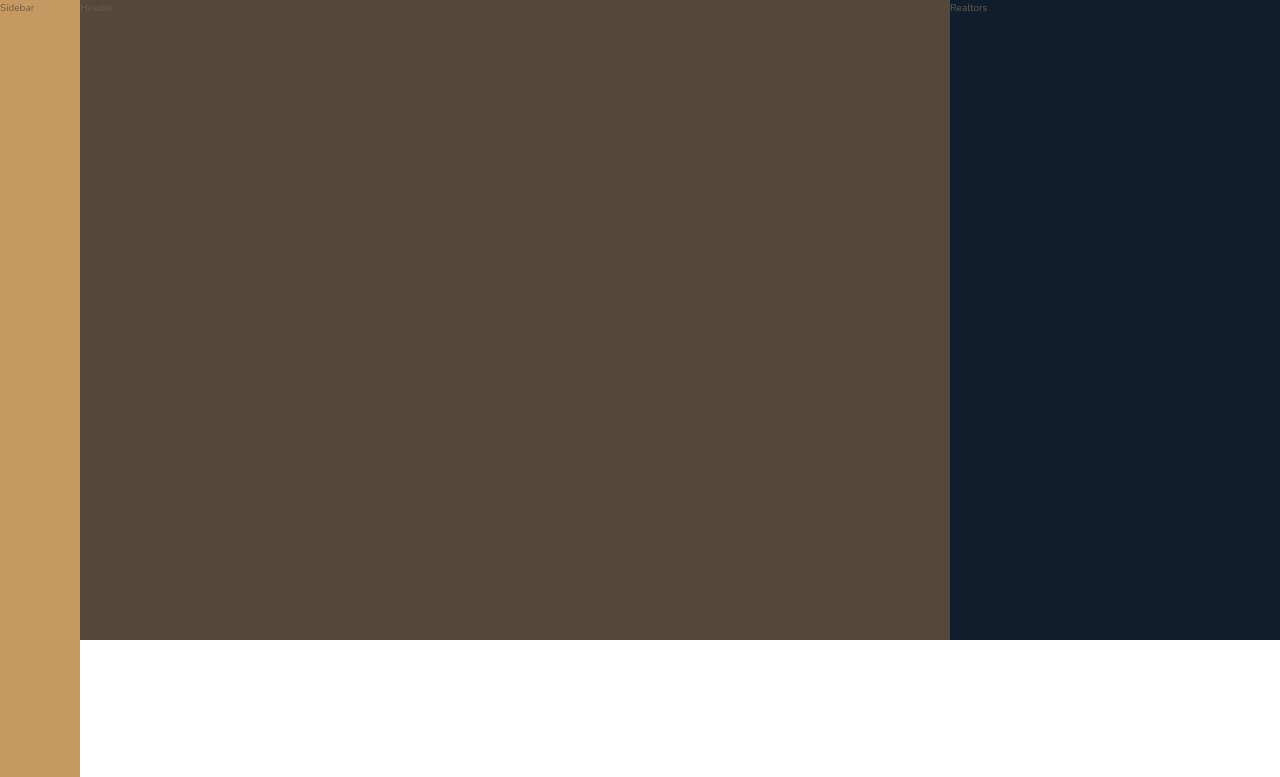
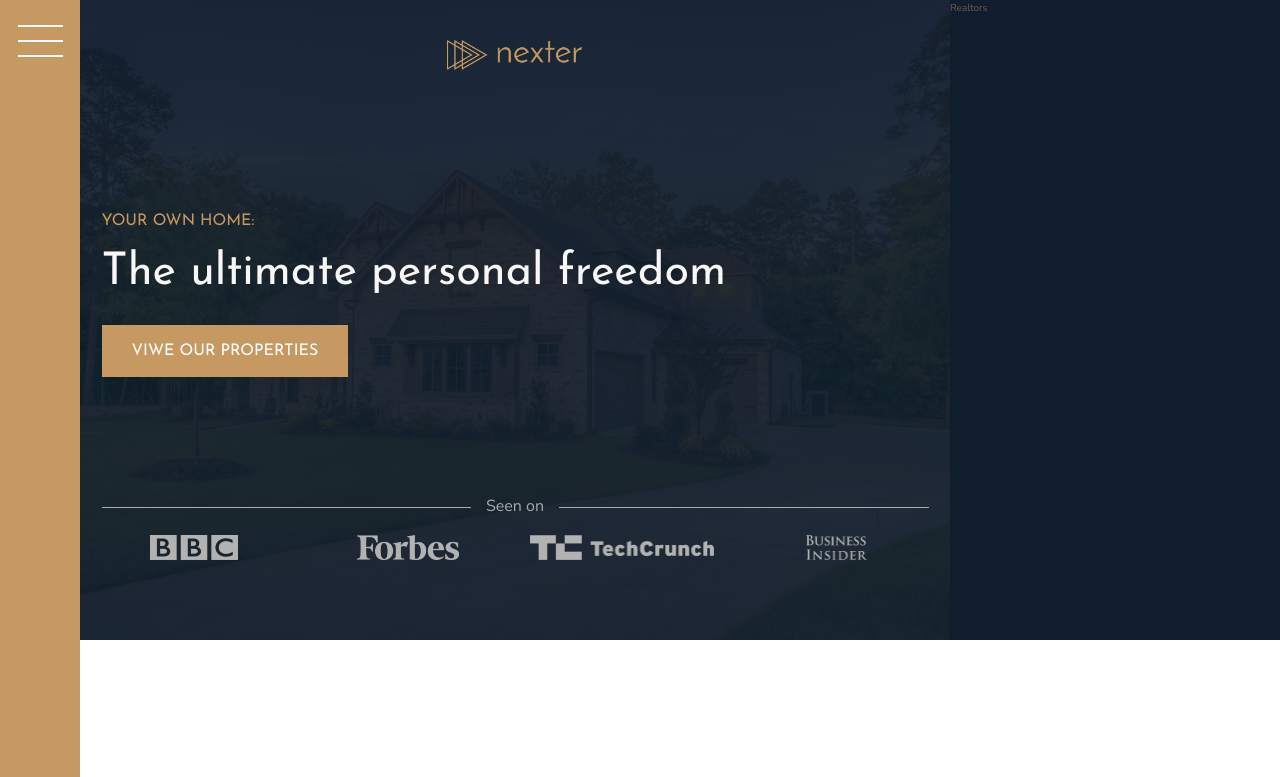
Before and after one commit to boston-terrier-kirin/css, a website: page 16_nexter/index.html in a window 1280 px wide. Shown: the top 777 px of the page. Drawn offline with nearby package versions, Linux system fonts and the light colour scheme.

Commit message:
16_nexter

```diff
--- a/16_nexter/index.html
+++ b/16_nexter/index.html
@@ -15,9 +15,24 @@
     <title>nexter &mdash; your home, your freedom</title>
   </head>
   <body class="container">
-    <div class="sidebar">Sidebar</div>
+    <div class="sidebar">
+      <button class="nav-btn"></button>
+    </div>
 
-    <header class="header">Header</header>
+    <header class="header">
+      <img src="img/logo.png" alt="logo" class="header__logo" />
+      <h3 class="heading-3">Your own home:</h3>
+      <h1 class="heading-1">The ultimate personal freedom</h1>
+      <button class="btn header__btn">Viwe our properties</button>
+
+      <div class="header__seenon-text">Seen on</div>
+      <div class="header__seenon-logos">
+        <img src="img/logo-bbc.png" alt="seen on" />
+        <img src="img/logo-forbes.png" alt="seen on" />
+        <img src="img/logo-techcrunch.png" alt="seen on" />
+        <img src="img/logo-bi.png" alt="seen on" />
+      </div>
+    </header>
 
     <div class="realtors">Realtors</div>
 
--- a/16_nexter/sass/_header.scss
+++ b/16_nexter/sass/_header.scss
@@ -1,5 +1,59 @@
 .header {
   background-color: $color-grey-dark-1;
+  grid-column: full-start / col-end 6;
+  background-image: linear-gradient(
+      rgba($color-secondary, 0.93),
+      rgba($color-secondary, 0.93)
+    ),
+    url(../img/hero.jpeg);
+  background-size: cover;
+  background-position: center;
+  padding: 8rem;
+  padding-top: 4rem;
 
-  grid-column: full-start / col-end 6;
+  display: grid;
+  grid-template-rows: 1fr min-content 6rem 1fr;
+  grid-template-columns: max-content;
+  justify-content: center;
+  row-gap: 1.5rem;
+
+  &__logo {
+    height: 3rem;
+    justify-self: center;
+  }
+
+  &__btn {
+    align-self: start;
+    justify-self: start;
+  }
+
+  &__seenon-text {
+    display: grid;
+    grid-template-columns: 1fr max-content 1fr;
+    gap: 1.5rem;
+    align-items: center;
+
+    font-size: 1.6rem;
+    color: $color-grey-light-2;
+
+    &::before,
+    &::after {
+      content: '';
+      height: 1px;
+      display: block;
+      background-color: currentColor;
+    }
+  }
+
+  &__seenon-logos {
+    display: grid;
+    grid-template-columns: repeat(4, 1fr);
+    gap: 3rem;
+    justify-items: center;
+
+    img {
+      height: 2.5rem;
+      filter: brightness(70%);
+    }
+  }
 }
--- a/16_nexter/sass/_sidebar.scss
+++ b/16_nexter/sass/_sidebar.scss
@@ -3,4 +3,34 @@
 
   grid-column: sidebar-start / sidebar-end;
   grid-row: 1 / -1;
+
+  display: flex;
+  justify-content: center;
 }
+
+.nav-btn {
+  border: none;
+  border-radius: 0;
+
+  background-color: #fff;
+  height: 2px;
+  width: 4.5rem;
+  margin-top: 4rem;
+
+  &::before,
+  &::after {
+    content: '';
+    background-color: #fff;
+    height: 2px;
+    width: 4.5rem;
+    display: block;
+  }
+
+  &::before {
+    transform: translateY(-1.5rem);
+  }
+
+  &::after {
+    transform: translateY(1.3rem);
+  }
+}
--- a/16_nexter/sass/_typography.scss
+++ b/16_nexter/sass/_typography.scss
@@ -5,6 +5,9 @@
 
 .heading-1 {
   @extend %heading;
+  font-size: 4.5rem;
+  color: $color-grey-light-1;
+  line-height: 1;
 }
 
 .heading-2 {
```
Also changed, not shown: 16_nexter/css/style.css.
